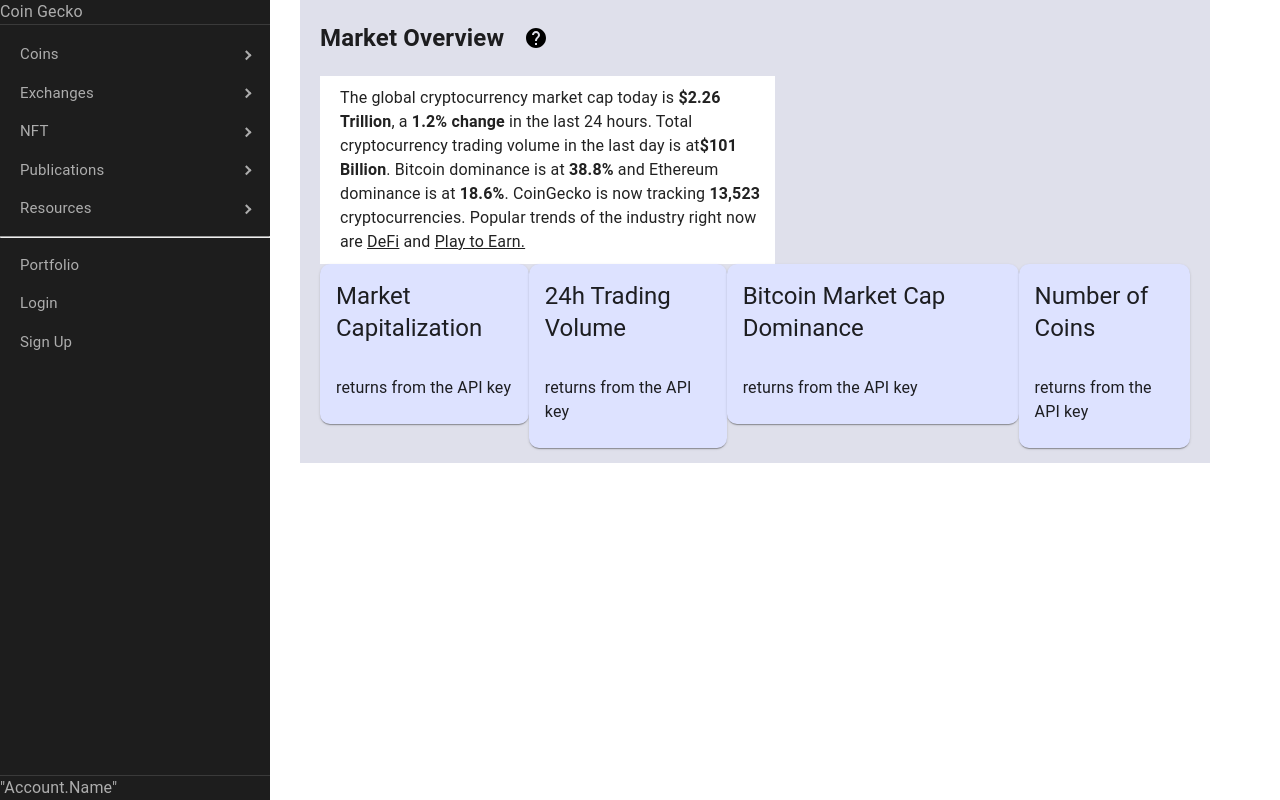
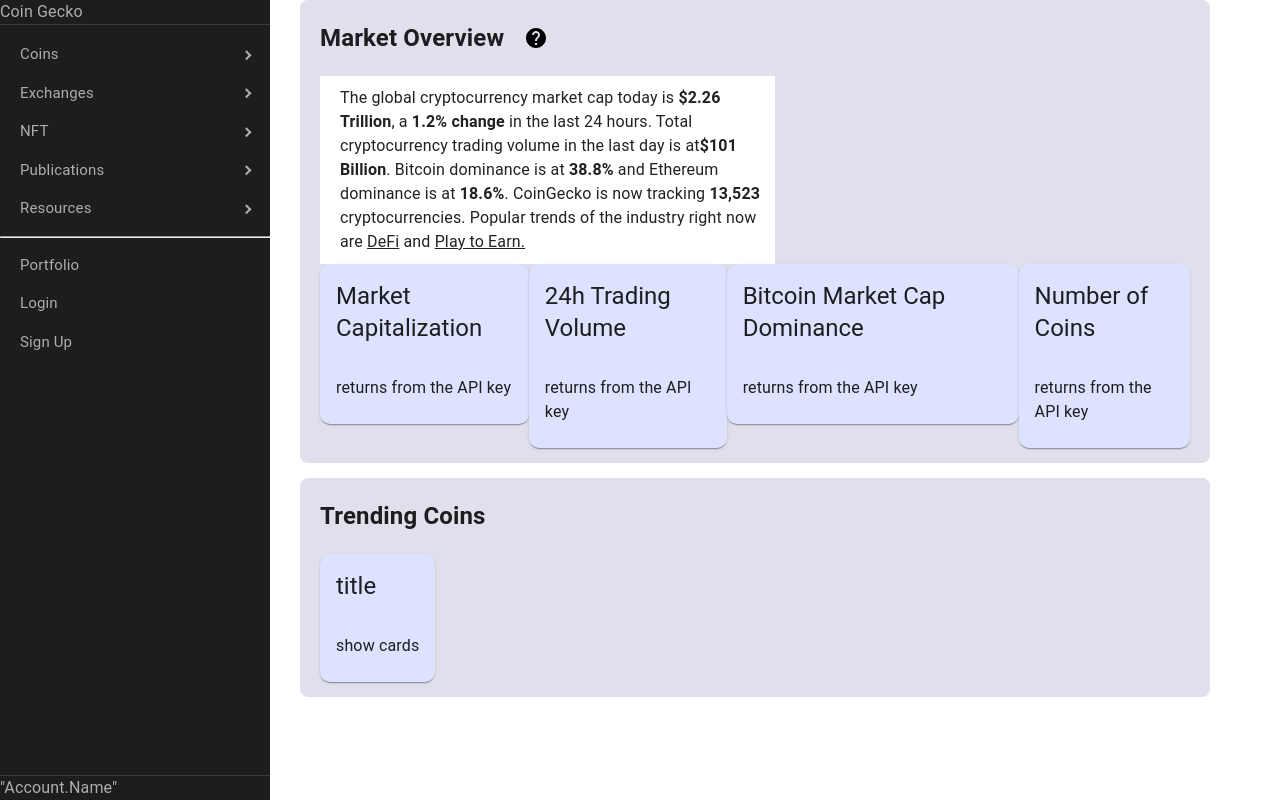
Before and after one commit to rickyfelix19/project-coinbase, a React (Create React App) app in the folder frontend/: page / in a window 1280 px wide. Built offline with nearby package versions, Linux system fonts and the light colour scheme.

Commit message:
overview and trending bare component ready

```diff
--- a/frontend/src/App.js
+++ b/frontend/src/App.js
@@ -2,6 +2,7 @@
 
 import Sidebar from './components/sidebar/Sidebar';
 import Overview from './components/overview/Overview';
+import TrendingCoins from './components/trending-coins/TrendingCoins';
 
 import { flexbox } from '@mui/system';
 export default function App() {
@@ -13,6 +14,7 @@
 
       <div style={{ padding: '0px 70px 0px 300px' }}>
         <Overview />
+        <TrendingCoins />
       </div>
     </div>
   );
--- a/frontend/src/components/overview/Overview.js
+++ b/frontend/src/components/overview/Overview.js
@@ -47,7 +47,13 @@
   ];
 
   return (
-    <div style={{ background: '#DFE0EB', paddingBottom: '15px' }}>
+    <div
+      style={{
+        background: '#DFE0EB',
+        paddingBottom: '15px',
+        borderRadius: '8px'
+      }}
+    >
       <div style={{ display: 'inline-flex', marginLeft: '20px' }}>
         <h2>Market Overview </h2>
         <Button
--- a/frontend/src/components/trending-coins/TrendingCoins.js
+++ b/frontend/src/components/trending-coins/TrendingCoins.js
@@ -1,33 +1,52 @@
-import React from 'react';
-// import DataGrid from '@mui/material/DataGrid';
+import React, { useState, useEffect } from 'react';
 import axios from 'axios';
+import { Box, Card, CardHeader, CardContent, Button } from '@mui/material/';
+import HelpIcon from '@mui/icons-material/Help';
 
-import { Card, CardActions, CardContent } from '@mui/material/'
+function TrendingCoins(props) {
+  // API URL
+  const trendingURL = 'https://api.coingecko.com/api/v3/search/trending/';
 
-function TrendingCoins() {
+  return (
+    <div
+      style={{
+        background: '#DFE0EB',
+        paddingBottom: '15px',
+        marginTop: '15px',
+        borderRadius: '8px'
+      }}
+    >
+      <div style={{ display: 'inline-flex', marginLeft: '20px' }}>
+        <h2>Trending Coins </h2>
+      </div>
 
-    const [market, setMarket] = useState([]);
-    const [tradingVolume, setTradingVolume] = useState([]);
-    const [bitcoinMarket, setBitcoinMarket] = useState([]);
-    const [coinsNum, setCoinsNum] = useState([]);
-
-    const column = [
-
-    ]
-
-  componentDidMount() {
-    //   get everything
-    axios.get('https://api.coingecko.com/api/v3/search/trending').then((res) => {
-        .then()
-    });
-  }
-  return (
-      <Card sx={{}}>
-          <CardContent>
-
-          </CardContent>
-      </Card>
-
+      {/* trending Cards */}
+      <div
+        style={{
+          display: 'flex',
+          margin: '0px 20px',
+          justifyContent: 'space-between'
+        }}
+      >
+        {/* {cardTitle.map((data) => { */}
+        {/* return ( */}
+        <div>
+          <Card
+            style={{
+              background: '#DDE2FF',
+              width: 'auto',
+              borderRadius: '10px'
+              //marginLeft: '17px' // flex justify content
+            }}
+          >
+            <CardHeader title="title" />
+            <CardContent>show cards</CardContent>
+          </Card>
+        </div>
+        {/* ); */}
+        {/* })} */}
+      </div>
+    </div>
   );
 }
 
```
Also changed, not shown: frontend/src/components/trending-coins/test.json (deleted, +0 -45 lines).
